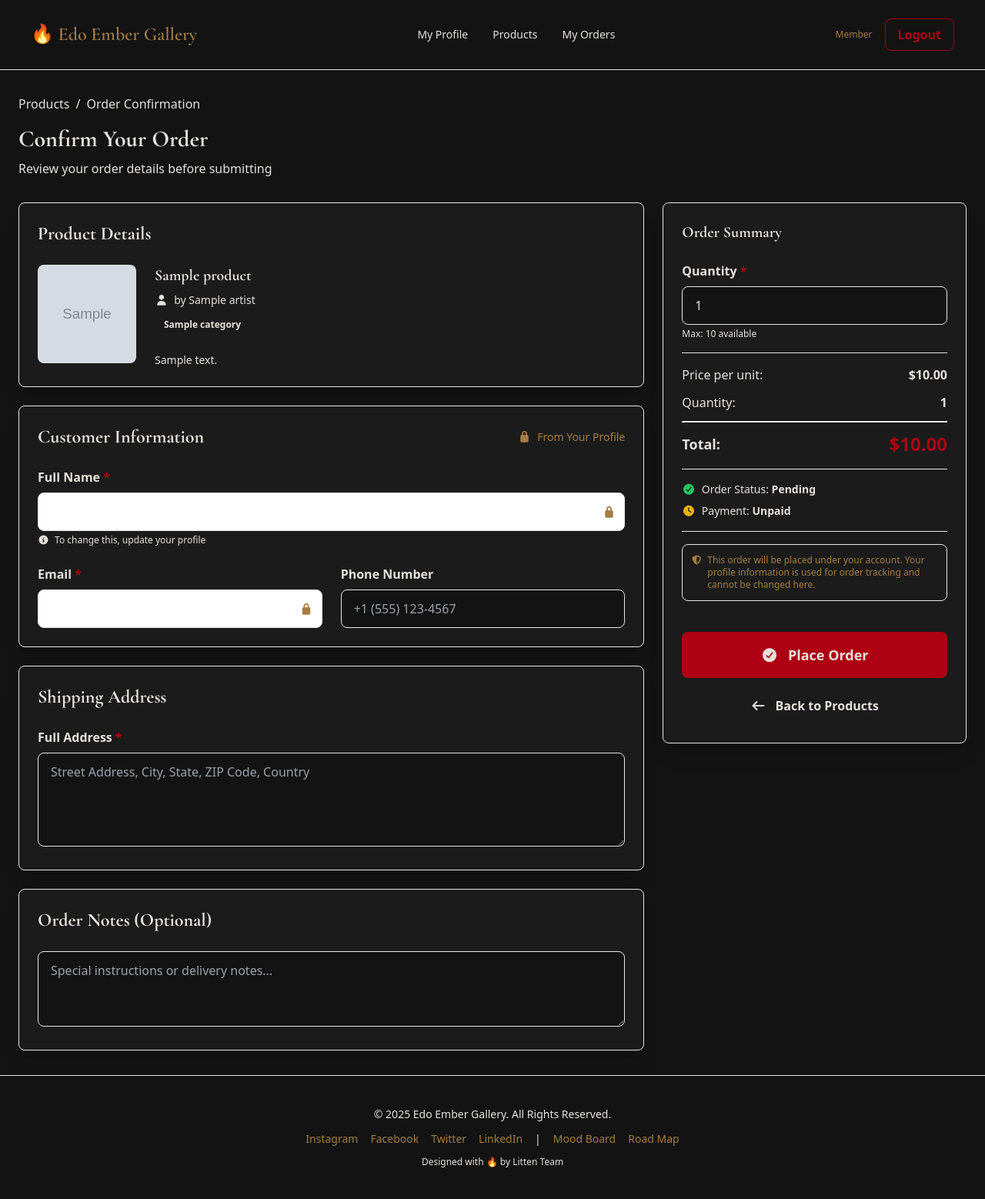
After one commit to shaneametty/CI4-Edo-Ember-Gallery-, a CodeIgniter 4 app: the page made by backend/app/Views/user/order_confirm.php in a window 1280 px wide. The commit adds this page. Shown: the whole page at 77% size. Run offline with PHP 8.4 and a stand-in for CodeIgniter, Linux system fonts and the light colour scheme; the template is opened without the code that fills it: most values are stand-ins (such as "Sample title", 1, 10 or a date in 2020); grey boxes marked "Sample" are stand-in pictures; data that the repository does not hold is empty; some libraries are stand-ins or nearby versions.

Commit message:
feat(frontend/userOrder): added user orders page

```diff
--- a/backend/app/Views/components/header_user.php
+++ b/backend/app/Views/components/header_user.php
@@ -8,8 +8,8 @@
     <!-- Desktop Navigation -->
     <nav class="hidden md:flex space-x-8 text-[var(--neutral)] text-sm">
         <a href="/user/profile" class="hover:text-[var(--primary)] transition">My Profile</a>
+        <a href="/user/products" class="hover:text-[var(--primary)] transition">Products</a>
         <a href="/user/orders" class="hover:text-[var(--primary)] transition">My Orders</a>
-        <a href="/" class="hover:text-[var(--primary)] transition">Browse Gallery</a>
     </nav>
 
     <!-- Desktop User Info & Logout -->
--- /dev/null
+++ b/backend/app/Views/user/order_confirm.php
@@ -0,0 +1,290 @@
+<!DOCTYPE html>
+<html lang="en">
+<?= view('components/head', ['title' => '🔥 Order Confirmation']) ?>
+
+<body class="bg-[var(--accent)] text-[var(--neutral)] font-sans">
+    <?= view('components/header_user'); ?>
+
+    <div class="container mx-auto px-6 py-8">
+        <!-- Page Header -->
+        <div class="mb-8">
+            <div class="flex items-center gap-2 text-[var(--neutral)]/60 mb-4">
+                <a href="/user/products" class="hover:text-[var(--secondary)] transition">Products</a>
+                <span>/</span>
+                <span class="text-[var(--neutral)]">Order Confirmation</span>
+            </div>
+            <h1 class="text-3xl font-bold text-[var(--neutral)]">Confirm Your Order</h1>
+            <p class="text-[var(--neutral)]/70 mt-2">Review your order details before submitting</p>
+        </div>
+
+        <!-- Validation Errors -->
+        <?php if (session()->getFlashdata('errors')): ?>
+            <div class="bg-red-500/20 border border-red-500 rounded-lg p-4 mb-6">
+                <h3 class="text-red-500 font-semibold mb-2">Please fix the following errors:</h3>
+                <ul class="list-disc list-inside text-red-500/80">
+                    <?php foreach (session()->getFlashdata('errors') as $error): ?>
+                        <li><?= esc($error) ?></li>
+                    <?php endforeach; ?>
+                </ul>
+            </div>
+        <?php endif; ?>
+
+        <form action="/user/order/submit" method="post">
+            <input type="hidden" name="product_id" value="<?= esc($product->id) ?>">
+
+            <div class="grid lg:grid-cols-3 gap-6">
+                <!-- Left Column: Order Form -->
+                <div class="lg:col-span-2 space-y-6">
+
+                    <!-- Product Information -->
+                    <div class="bg-[#1b1b1b] rounded-lg shadow-xl p-6 border border-[var(--secondary)]/20">
+                        <h2 class="text-2xl font-bold text-[var(--neutral)] mb-6">Product Details</h2>
+
+                        <div class="flex gap-6">
+                            <!-- Product Image -->
+                            <div class="w-32 h-32 bg-[var(--secondary)]/10 rounded-lg flex-shrink-0 overflow-hidden">
+                                <?php if ($product->image_url): ?>
+                                    <img src="<?= esc($product->image_url) ?>"
+                                         alt="<?= esc($product->name) ?>"
+                                         class="w-full h-full object-cover">
+                                <?php else: ?>
+                                    <div class="w-full h-full flex items-center justify-center">
+                                        <i class="fa-solid fa-image text-[var(--secondary)] text-3xl"></i>
+                                    </div>
+                                <?php endif; ?>
+                            </div>
+
+                            <!-- Product Info -->
+                            <div class="flex-1">
+                                <h3 class="text-xl font-bold text-[var(--neutral)] mb-2">
+                                    <?= esc($product->name) ?>
+                                </h3>
+                                <?php if ($product->artist): ?>
+                                    <p class="text-[var(--neutral)]/60 text-sm mb-2">
+                                        <i class="fa-solid fa-user mr-1"></i>
+                                        by <?= esc($product->artist) ?>
+                                    </p>
+                                <?php endif; ?>
+                                <?php
+                                $categoryColors = [
+                                    'artwork' => 'primary',
+                                    'artbook' => 'secondary',
+                                    'merchandise' => 'green-500'
+                                ];
+                                $color = $categoryColors[$product->category] ?? 'gray-500';
+                                ?>
+                                <span class="inline-block bg-[var(--<?= $color ?>)]/20 text-[var(--<?= $color ?>)] px-3 py-1 rounded-full text-xs font-semibold mb-3">
+                                    <?= ucfirst(esc($product->category)) ?>
+                                </span>
+
+                                <?php if ($product->description): ?>
+                                    <p class="text-[var(--neutral)]/80 text-sm mt-3">
+                                        <?= esc($product->description) ?>
+                                    </p>
+                                <?php endif; ?>
+                            </div>
+                        </div>
+                    </div>
+
+                    <!-- Customer Information (LOCKED - From Profile) -->
+                    <div class="bg-[#1b1b1b] rounded-lg shadow-xl p-6 border border-[var(--secondary)]/20">
+                        <div class="flex items-center justify-between mb-6">
+                            <h2 class="text-2xl font-bold text-[var(--neutral)]">Customer Information</h2>
+                            <span class="text-[var(--secondary)] text-sm flex items-center gap-2">
+                                <i class="fa-solid fa-lock"></i>
+                                From Your Profile
+                            </span>
+                        </div>
+
+                        <div class="grid md:grid-cols-2 gap-6">
+                            <!-- Customer Name (LOCKED - Read-only) -->
+                            <div class="md:col-span-2">
+                                <label class="block text-[var(--neutral)] font-semibold mb-2">
+                                    Full Name <span class="text-[var(--primary)]">*</span>
+                                </label>
+                                <div class="relative">
+                                    <input type="text"
+                                           name="customer_name"
+                                           value="<?= esc($user->getFullName()) ?>"
+                                           class="w-full bg-[var(--accent)]/50 border border-[var(--secondary)]/30 rounded-lg px-4 py-3 text-[var(--neutral)] cursor-not-allowed"
+                                           readonly
+                                           required>
+                                    <div class="absolute right-3 top-1/2 transform -translate-y-1/2 text-[var(--secondary)]">
+                                        <i class="fa-solid fa-lock text-sm"></i>
+                                    </div>
+                                </div>
+                                <p class="text-[var(--neutral)]/50 text-xs mt-1">
+                                    <i class="fa-solid fa-info-circle mr-1"></i>
+                                    To change this, update your profile
+                                </p>
+                            </div>
+
+                            <!-- Email (LOCKED - Read-only) -->
+                            <div>
+                                <label class="block text-[var(--neutral)] font-semibold mb-2">
+                                    Email <span class="text-[var(--primary)]">*</span>
+                                </label>
+                                <div class="relative">
+                                    <input type="email"
+                                           name="customer_email"
+                                           value="<?= esc($user->email) ?>"
+                                           class="w-full bg-[var(--accent)]/50 border border-[var(--secondary)]/30 rounded-lg px-4 py-3 text-[var(--neutral)] cursor-not-allowed"
+                                           readonly
+                                           required>
+                                    <div class="absolute right-3 top-1/2 transform -translate-y-1/2 text-[var(--secondary)]">
+                                        <i class="fa-solid fa-lock text-sm"></i>
+                                    </div>
+                                </div>
+                            </div>
+
+                            <!-- Phone (EDITABLE) -->
+                            <div>
+                                <label class="block text-[var(--neutral)] font-semibold mb-2">
+                                    Phone Number
+                                </label>
+                                <input type="tel"
+                                       name="customer_phone"
+                                       value="<?= old('customer_phone') ?>"
+                                       class="w-full bg-[var(--accent)] border border-[var(--secondary)]/30 rounded-lg px-4 py-3 text-[var(--neutral)] focus:outline-none focus:border-[var(--secondary)] transition"
+                                       placeholder="+1 (555) 123-4567">
+                            </div>
+                        </div>
+                    </div>
+
+                    <!-- Shipping Address -->
+                    <div class="bg-[#1b1b1b] rounded-lg shadow-xl p-6 border border-[var(--secondary)]/20">
+                        <h2 class="text-2xl font-bold text-[var(--neutral)] mb-6">Shipping Address</h2>
+
+                        <div>
+                            <label class="block text-[var(--neutral)] font-semibold mb-2">
+                                Full Address <span class="text-[var(--primary)]">*</span>
+                            </label>
+                            <textarea name="shipping_address"
+                                      rows="4"
+                                      class="w-full bg-[var(--accent)] border border-[var(--secondary)]/30 rounded-lg px-4 py-3 text-[var(--neutral)] focus:outline-none focus:border-[var(--secondary)] transition"
+                                      placeholder="Street Address, City, State, ZIP Code, Country"
+                                      required><?= old('shipping_address') ?></textarea>
+                        </div>
+                    </div>
+
+                    <!-- Order Notes (Optional) -->
+                    <div class="bg-[#1b1b1b] rounded-lg shadow-xl p-6 border border-[var(--secondary)]/20">
+                        <h2 class="text-2xl font-bold text-[var(--neutral)] mb-6">Order Notes (Optional)</h2>
+
+                        <div>
+                            <textarea name="notes"
+                                      rows="3"
+                                      class="w-full bg-[var(--accent)] border border-[var(--secondary)]/30 rounded-lg px-4 py-3 text-[var(--neutral)] focus:outline-none focus:border-[var(--secondary)] transition"
+                                      placeholder="Special instructions or delivery notes..."><?= old('notes') ?></textarea>
+                        </div>
+                    </div>
+                </div>
+
+                <!-- Right Column: Order Summary -->
+                <div class="space-y-6">
+
+                    <!-- Order Summary Card -->
+                    <div class="bg-[#1b1b1b] rounded-lg shadow-xl p-6 border border-[var(--secondary)]/20 sticky top-6">
+                        <h2 class="text-xl font-bold text-[var(--neutral)] mb-6">Order Summary</h2>
+
+                        <div class="space-y-4">
+                            <!-- Quantity -->
+                            <div>
+                                <label class="block text-[var(--neutral)] font-semibold mb-2">
+                                    Quantity <span class="text-[var(--primary)]">*</span>
+                                </label>
+                                <input type="number"
+                                       name="quantity"
+                                       id="quantity"
+                                       value="1"
+                                       min="1"
+                                       max="<?= $product->stock ?>"
+                                       onchange="updateTotal()"
+                                       class="w-full bg-[var(--accent)] border border-[var(--secondary)]/30 rounded-lg px-4 py-3 text-[var(--neutral)] focus:outline-none focus:border-[var(--secondary)] transition"
+                                       required>
+                                <p class="text-[var(--neutral)]/60 text-xs mt-1">
+                                    Max: <?= $product->stock ?> available
+                                </p>
+                            </div>
+
+                            <!-- Price Breakdown -->
+                            <div class="pt-4 border-t border-[var(--secondary)]/20 space-y-3">
+                                <div class="flex justify-between text-[var(--neutral)]/80">
+                                    <span>Price per unit:</span>
+                                    <span class="font-semibold">$<?= number_format($product->price, 2) ?></span>
+                                </div>
+
+                                <div class="flex justify-between text-[var(--neutral)]/80">
+                                    <span>Quantity:</span>
+                                    <span class="font-semibold" id="summaryQty">1</span>
+                                </div>
+
+                                <div class="pt-3 border-t-2 border-[var(--primary)]/30">
+                                    <div class="flex justify-between items-center">
+                                        <span class="text-lg font-bold text-[var(--neutral)]">Total:</span>
+                                        <span class="text-2xl font-bold text-[var(--primary)]" id="totalAmount">
+                                            $<?= number_format($product->price, 2) ?>
+                                        </span>
+                                    </div>
+                                </div>
+                            </div>
+
+                            <!-- Order Status -->
+                            <div class="pt-4 border-t border-[var(--secondary)]/20 space-y-2 text-sm">
+                                <div class="flex items-center gap-2 text-[var(--neutral)]/60">
+                                    <i class="fa-solid fa-circle-check text-green-500"></i>
+                                    <span>Order Status: <strong class="text-[var(--neutral)]">Pending</strong></span>
+                                </div>
+                                <div class="flex items-center gap-2 text-[var(--neutral)]/60">
+                                    <i class="fa-solid fa-clock text-yellow-500"></i>
+                                    <span>Payment: <strong class="text-[var(--neutral)]">Unpaid</strong></span>
+                                </div>
+                            </div>
+
+                            <!-- Security Notice -->
+                            <div class="pt-4 border-t border-[var(--secondary)]/20">
+                                <div class="bg-[var(--secondary)]/10 border border-[var(--secondary)]/30 rounded-lg p-3">
+                                    <p class="text-[var(--secondary)] text-xs flex items-start gap-2">
+                                        <i class="fa-solid fa-shield-halved mt-0.5"></i>
+                                        <span>This order will be placed under your account. Your profile information is used for order tracking and cannot be changed here.</span>
+                                    </p>
+                                </div>
+                            </div>
+
+                            <!-- Action Buttons -->
+                            <div class="pt-6 space-y-3">
+                                <button type="submit"
+                                        class="w-full bg-[var(--primary)] hover:bg-[var(--primary)]/80 text-[var(--neutral)] px-6 py-4 rounded-lg font-bold text-lg transition duration-200">
+                                    <i class="fa-solid fa-check-circle mr-2"></i>
+                                    Place Order
+                                </button>
+
+                                <a href="/user/products"
+                                   class="block w-full bg-[var(--secondary)]/20 hover:bg-[var(--secondary)]/30 text-[var(--neutral)] px-6 py-3 rounded-lg font-semibold text-center transition duration-200">
+                                    <i class="fa-solid fa-arrow-left mr-2"></i>
+                                    Back to Products
+                                </a>
+                            </div>
+                        </div>
+                    </div>
+                </div>
+            </div>
+        </form>
+    </div>
+
+    <?= view('components/footer'); ?>
+
+    <script>
+        const pricePerUnit = <?= $product->price ?>;
+
+        function updateTotal() {
+            const quantity = parseInt(document.getElementById('quantity').value) || 1;
+            const total = pricePerUnit * quantity;
+
+            document.getElementById('summaryQty').textContent = quantity;
+            document.getElementById('totalAmount').textContent = '$' + total.toFixed(2);
+        }
+    </script>
+</body>
+
+</html>
```
Also changed, not shown: backend/app/Views/user/order_detail.php (added, +230 -0 lines), backend/app/Views/user/orders.php (added, +112 -0 lines).
